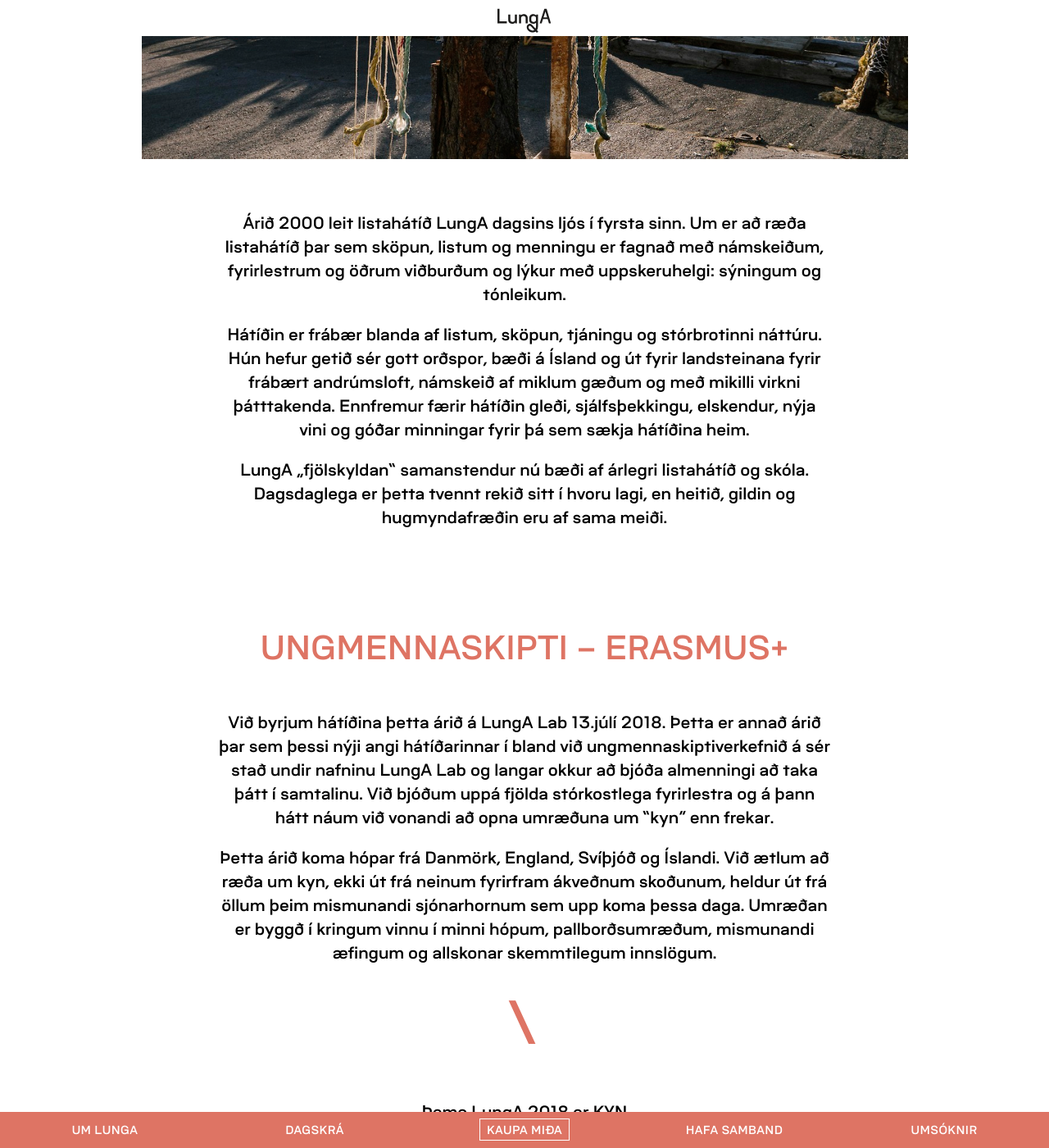
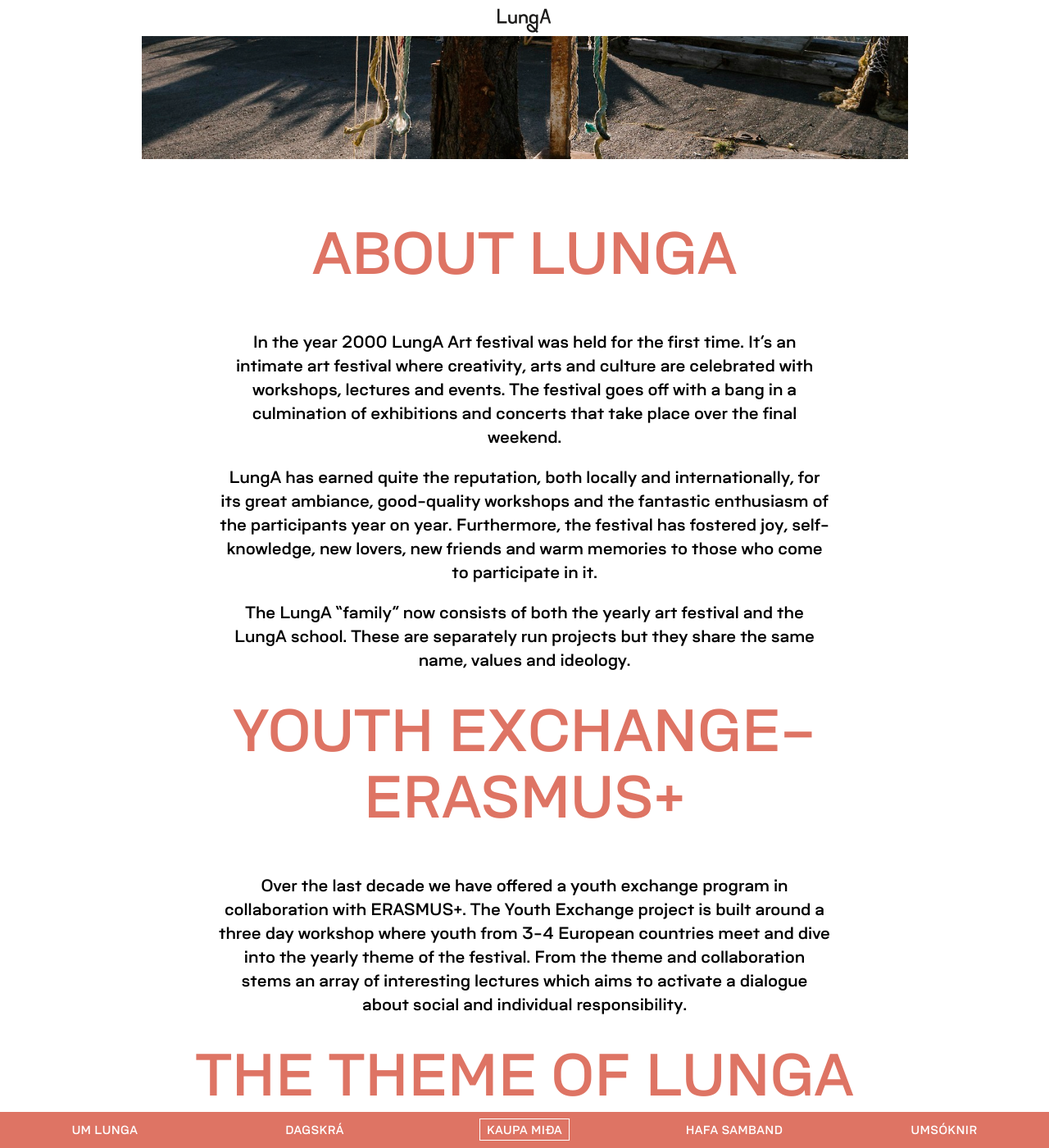
Before and after one commit to halldorel/lunga, a Jekyll site: the page built from pages/um-lunga.md, in a window 1280 px wide and 1400 px high, scrolled down 699 px. Shown: the whole window at 82% size. Built offline with Jekyll 4.4.1, drawn with Linux system fonts in a browser that asks for light colours; nearby versions of some CDN libraries; a script that is not in the unit is left out; some of the changed text lies outside the part shown.

Commit message:
Update Page “um-lunga”

```diff
--- a/pages/um-lunga.md
+++ b/pages/um-lunga.md
@@ -1,29 +1,27 @@
 ---
 layout: page
-title: Um LungA
-permalink: /um-lunga
+title: About LungA
+permalink: /about
 cover_photo: /img/uploads/tumblr_otlqer87jn1vaprzlo1_1280.jpg
 tail_photo: /img/uploads/5i7a6947-1-1.jpg
 heading_color: '#DE7464'
 ---
-Árið 2000 leit listahátíð LungA dagsins ljós í fyrsta sinn. Um er að ræða listahátíð þar sem sköpun, listum og menningu er fagnað með námskeiðum, fyrirlestrum og öðrum viðburðum og lýkur með uppskeruhelgi: sýningum og tónleikum.
+# ABOUT LUNGA
 
-Hátíðin er frábær blanda af listum, sköpun, tjáningu og stórbrotinni náttúru. Hún hefur getið sér gott orðspor, bæði á Ísland og út fyrir landsteinana fyrir frábært andrúmsloft, námskeið af miklum gæðum og með mikilli virkni þátttakenda. Ennfremur færir hátíðin gleði, sjálfsþekkingu, elskendur, nýja vini og góðar minningar fyrir þá sem sækja hátíðina heim.
+In the year 2000 LungA Art festival was held for the first time. It’s an intimate art festival where creativity, arts and culture are celebrated with workshops, lectures and events. The festival goes off with a bang in a culmination of exhibitions and concerts that take place over the final weekend.
 
-LungA „fjölskyldan“ samanstendur nú bæði af árlegri listahátíð og skóla. Dagsdaglega er þetta tvennt rekið sitt í hvoru lagi, en heitið, gildin og hugmyndafræðin eru af sama meiði.
+LungA has earned quite the reputation, both locally and internationally, for its great ambiance, good-quality workshops and the fantastic enthusiasm of the participants year on year.   Furthermore, the festival has fostered joy, self-knowledge, new lovers, new friends and warm memories to those who come to participate in it.
 
-## UNGMENNASKIPTI – ERASMUS+
+The LungA “family” now consists of both the yearly art festival and the LungA school. These are separately run projects but they share the same name, values and ideology.
 
-Við byrjum hátíðina þetta árið á LungA Lab 13.júlí 2018.
-Þetta er annað árið þar sem þessi nýji angi hátíðarinnar í bland við ungmennaskiptiverkefnið á sér stað undir nafninu LungA Lab og langar okkur að bjóða almenningi að taka þátt í samtalinu. Við bjóðum uppá fjölda stórkostlega fyrirlestra og á þann hátt náum við vonandi að opna umræðuna um “kyn” enn frekar.
+# YOUTH EXCHANGE– ERASMUS+
 
-Þetta árið koma hópar frá Danmörk, England, Svíþjóð og Íslandi.
-Við ætlum að ræða um kyn, ekki út frá neinum fyrirfram ákveðnum skoðunum, heldur út frá öllum þeim mismunandi sjónarhornum sem upp koma þessa daga. Umræðan er byggð í kringum vinnu í minni hópum, pallborðsumræðum, mismunandi æfingum og allskonar skemmtilegum innslögum.
+Over the last decade we have offered a youth exchange program in collaboration with ERASMUS+. The Youth Exchange project is built around a three day workshop where youth from 3-4 European countries meet and dive into the yearly theme of the festival.  From the theme and collaboration stems an array of interesting lectures which aims to activate a dialogue about social and individual responsibility.
 
-# \
-Þema LungA 2018 er KYN
+# The Theme of LungA 2018
 
-Við vonumst til þess að sjá ykkur sem flest á LungA í ár.
+This year’s theme is GENDER. The Youth Exchange groups will participate from the Kaospilot school in Denmark, University of Brighton in England, Hyper Island in Sweden and the Reykjavik School of Visual Arts in Iceland. We’re going to attempt to discuss gender away from any pre-conditioned beliefs. Rather we’re going to take a deep look into gender from all of the contemporary vantage points that have come to the surface recently. The discourse is based upon the collaboration of smaller groups, which includes panel discussions, exercises and a variety of lively inputs.
 
-Ást!
-LungA
+We hope to see as many of you as possible at LungA this year.
+
+Love! LungA.
```
